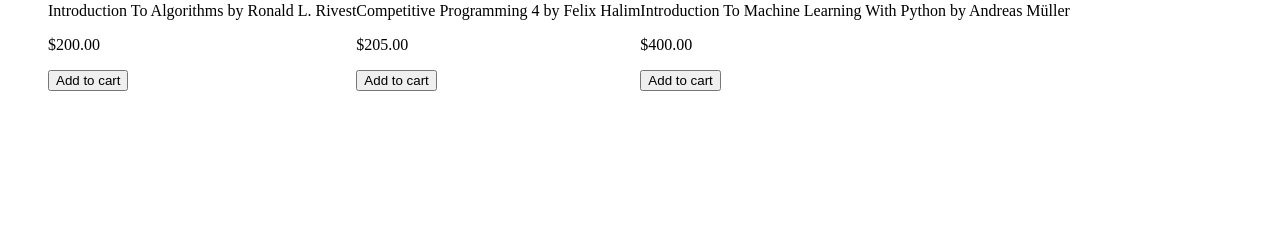
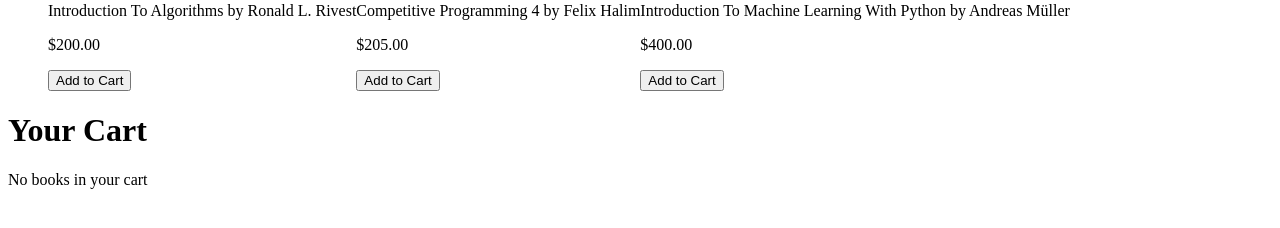
Before and after one commit to sourav0101/Programming-Books-Store-Angular, an Angular app: page / in a window 1280 px wide. Shown: the part 160-388 px from the top of the page. Built offline with nearby package versions, Linux system fonts and the light colour scheme.

Commit message:
:zap: implementing Cart by (using Services)

```diff
--- a/src/app/app.component.html
+++ b/src/app/app.component.html
@@ -1 +1,2 @@
 <app-books></app-books>
+<app-cart></app-cart>
--- a/src/app/app.module.ts
+++ b/src/app/app.module.ts
@@ -8,10 +8,11 @@
 import { BookComponent } from './books/book/book.component';
 import { BooksModule } from './books/books.module';
 import { BooksService } from './books/books.service';
+import { CartComponent } from './cart/cart.component';
 //import { SouravDasComponent } from './sourav-das/sourav-das.component';
 
 @NgModule({
-  declarations: [AppComponent],
+  declarations: [AppComponent, CartComponent],
   imports: [BrowserModule, FormsModule, BooksModule], // FormsModule import korsi.
   bootstrap: [AppComponent],
 })
--- a/src/app/books/book/book.component.html
+++ b/src/app/books/book/book.component.html
@@ -5,6 +5,11 @@
   <!-- pipe sign is | -->
   <!-- titlecase make it title formate-->
   <p class = "currency">{{book.amount | currency:'USD' }}</p>
-  <button (click) = "addToCart()">Add to cart</button>
+
+
+  <!-- When book is not in Cart,this button will show -->
+  <button *ngIf = "!isInCart" (click) = "addToCart()">Add to Cart</button> <!-- if -->
+  <!-- When book is already in Cart,this button will show -->
+  <button *ngIf = "isInCart" (click) = "removeFromCart()">Remove from Cart</button> <!-- if -->
 
   </li>
--- a/src/app/books/book/book.component.ts
+++ b/src/app/books/book/book.component.ts
@@ -1,4 +1,5 @@
 import { Component, EventEmitter, Input, OnDestroy, OnInit,Output } from '@angular/core';
+import { CartService } from 'src/app/cart/cart.service';
 import { Book } from '../../types/Book';
 
 @Component({
@@ -8,9 +9,9 @@
 })
 export class BookComponent implements OnInit {
   @Input() book:Book = {} as Book;  //Input when parent to child data passing
-  @Output() bookEmitter = new EventEmitter<Book>(); ////Output when child to parent data passing
-
-  constructor() { }
+  //@Output() bookEmitter = new EventEmitter<Book>(); ////Output when child to parent data passing
+  isInCart: boolean = false;
+  constructor(private cartService: CartService) {}
   myInterval:any = null;
 
   ngOnInit(): void {
@@ -29,9 +30,16 @@
    */
 
 
-  addToCart(){
-    //console.log(this.book)
-    this.bookEmitter.emit(this.book);
+  addToCart()
+  {
+    this.isInCart = true;
+    this.cartService.add(this.book);
+  }
+
+  removeFromCart()
+  {
+    this.isInCart = false;
+    this.cartService.remove(this.book);
   }
 
 }
--- a/src/app/books/books.component.css
+++ b/src/app/books/books.component.css
@@ -8,6 +8,4 @@
     width: 25%;
     text-align: center;
     cursor: pointer;
-
-
 }
--- a/src/app/books/books.component.html
+++ b/src/app/books/books.component.html
@@ -31,7 +31,7 @@
 <!-- interpolation is not recommended, we have to use Property binding-->
 <ul *ngIf="isShowing">
     <ng-container *ngFor="let singleBook of books; let i = index">
-    <app-book (bookEmitter)="addToCart($event)" [book]="singleBook"></app-book>
+    <app-book [book]="singleBook"></app-book>
 
     <!-- by passing $event we can get whatever info we have in the EVENT -->
     <!-- Here,-->
--- a/src/app/books/books.component.ts
+++ b/src/app/books/books.component.ts
@@ -43,7 +43,7 @@
 
 
   //making object  cart
-  cart: Book[] = [];
+ // cart: Book[] = [];
   isShowing:boolean = true;
   ngOnInit(): void
   {
@@ -51,11 +51,11 @@
   }
 
 
-  addToCart(book:Book){
-    console.log(book);
+  //addToCart(book:Book){
+  //  console.log(book);
     //why book,cause we have passed book obj/info
     //
-  }
+ // }
 
   //function...
   //handleClick(){
--- /dev/null
+++ b/src/app/cart/cart.component.html
@@ -0,0 +1,8 @@
+<h1>Your Cart</h1>
+<div *ngIf = "getCart().length > 0"> <!-- if -->
+    <div *ngFor = "let book of getCart()"> <!-- For loop -->
+        <p>{{ book.name }}</p>
+    </div>
+</div>
+<div *ngIf = "getCart().length == 0"> No books in your cart </div>
+<!-- else -->
--- /dev/null
+++ b/src/app/cart/cart.component.ts
@@ -0,0 +1,20 @@
+import { Component, OnInit } from '@angular/core';
+import { CartService } from './cart.service';
+
+@Component({
+  selector: 'app-cart',
+  templateUrl: './cart.component.html',
+  styleUrls: ['./cart.component.css']
+})
+export class CartComponent implements OnInit {
+
+  constructor(private cartService: CartService) { }
+  ngOnInit(): void {}
+
+  getCart()
+  {
+    return this.cartService.get();
+  }
+
+
+}
--- /dev/null
+++ b/src/app/cart/cart.service.ts
@@ -0,0 +1,27 @@
+import { ParseSourceFile } from '@angular/compiler';
+import { Injectable } from '@angular/core';
+import { Book } from '../types/Book';
+
+@Injectable({
+  providedIn: 'root'
+})
+export class CartService
+{
+  cart : Array<Book> = []; //cart is type of Book and initially it is empty.
+  constructor() {}
+
+  add(book: Book){
+    //console.log(book);
+    this.cart.push(book);
+  }
+  get()
+  {
+    return this.cart;
+  }
+
+
+  remove(book:Book)
+  {
+    this.cart = this.cart.filter((b) => b!= book);
+  }
+}
```
Also changed, not shown: src/app/cart/cart.component.css (added), 1 other file (tests, documents, lock files or other folders).
